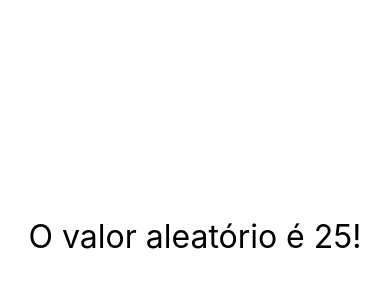
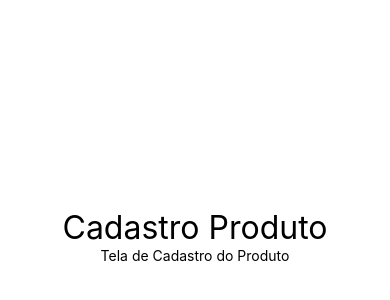
Before and after one commit to gustavocarvalho1997/Estudo-React-Native, a React Native app: screen / in a window 390 px wide. Shown: the part 186-486 px from the top of the page. Built offline with nearby package versions, Linux system fonts and the light colour scheme.

Commit message:
uso de fragments

```diff
--- a/src/App.js
+++ b/src/App.js
@@ -2,14 +2,16 @@
 import React from 'react';
 import {View, StyleSheet} from 'react-native';
 
-import MinMax from './components/MinMax';
-import Aleatorio from './components/Aleatorio';
+import Titulo from './components/Titulo';
+// import MinMax from './components/MinMax';
+// import Aleatorio from './components/Aleatorio';
 // import Comp, {Comp1, Comp2} from './components/Multi';
 // import Primeiro from './components/Primeiro';
 
 export default () => (
     <View style={style.App}>
-        <Aleatorio min={1} max={60} />
+        <Titulo principal="Cadastro Produto" secundario="Tela de Cadastro do Produto" />
+        {/* <Aleatorio min={1} max={60} /> */}
         {/* <MinMax min={3} max={20}/> */}
         {/* <Comp />
         <Comp1 />
--- /dev/null
+++ b/src/components/Titulo.js
@@ -0,0 +1,13 @@
+/* eslint-disable prettier/prettier */
+import React from 'react';
+import {View, Text} from 'react-native';
+import Estilo from './estilo';
+
+export default props => {
+  return (
+    <>
+      <Text style={Estilo.TextoGrande}>{props.principal}</Text>
+      <Text>{props.secundario}</Text>
+    </>
+  );
+}
```
